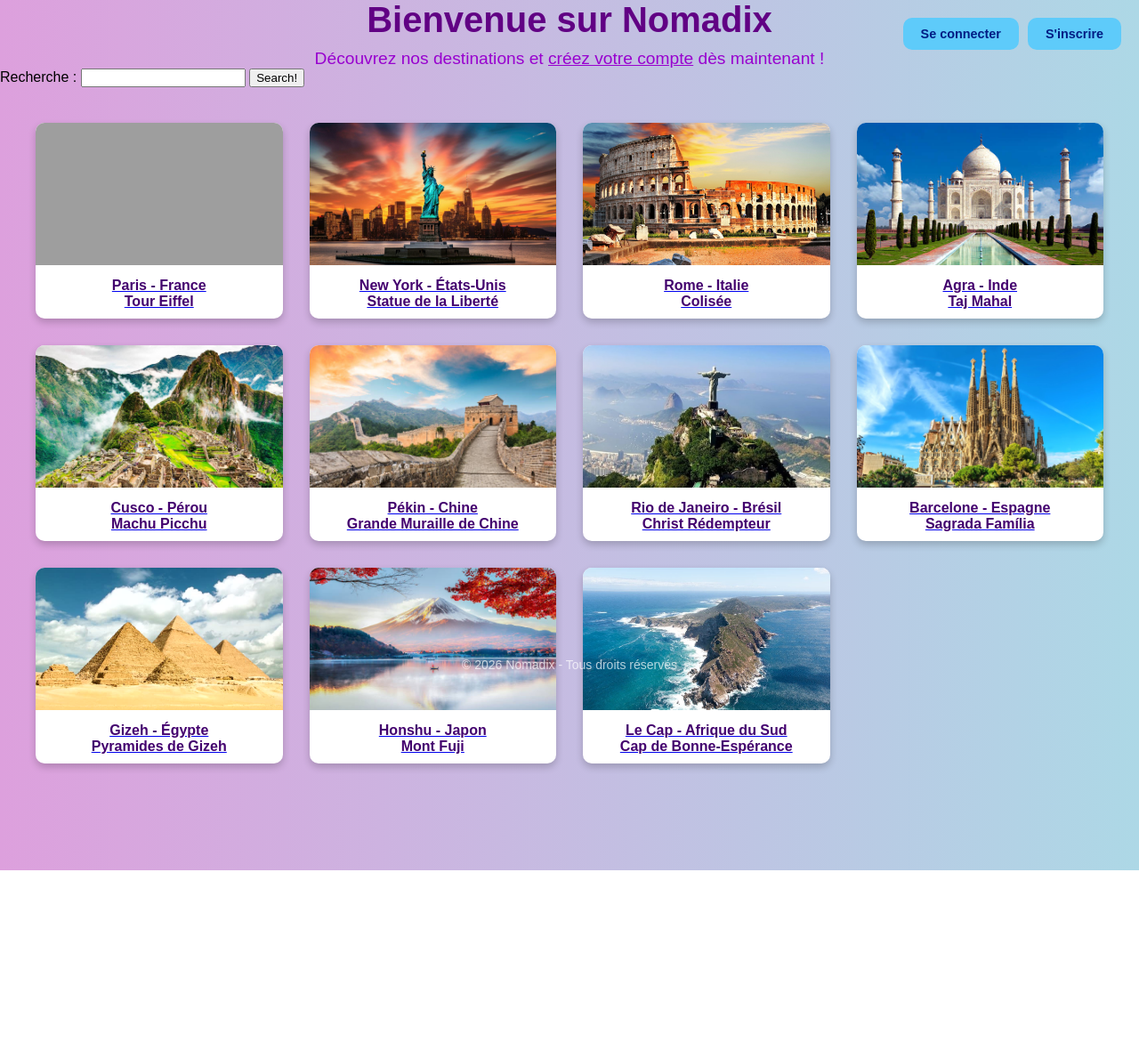
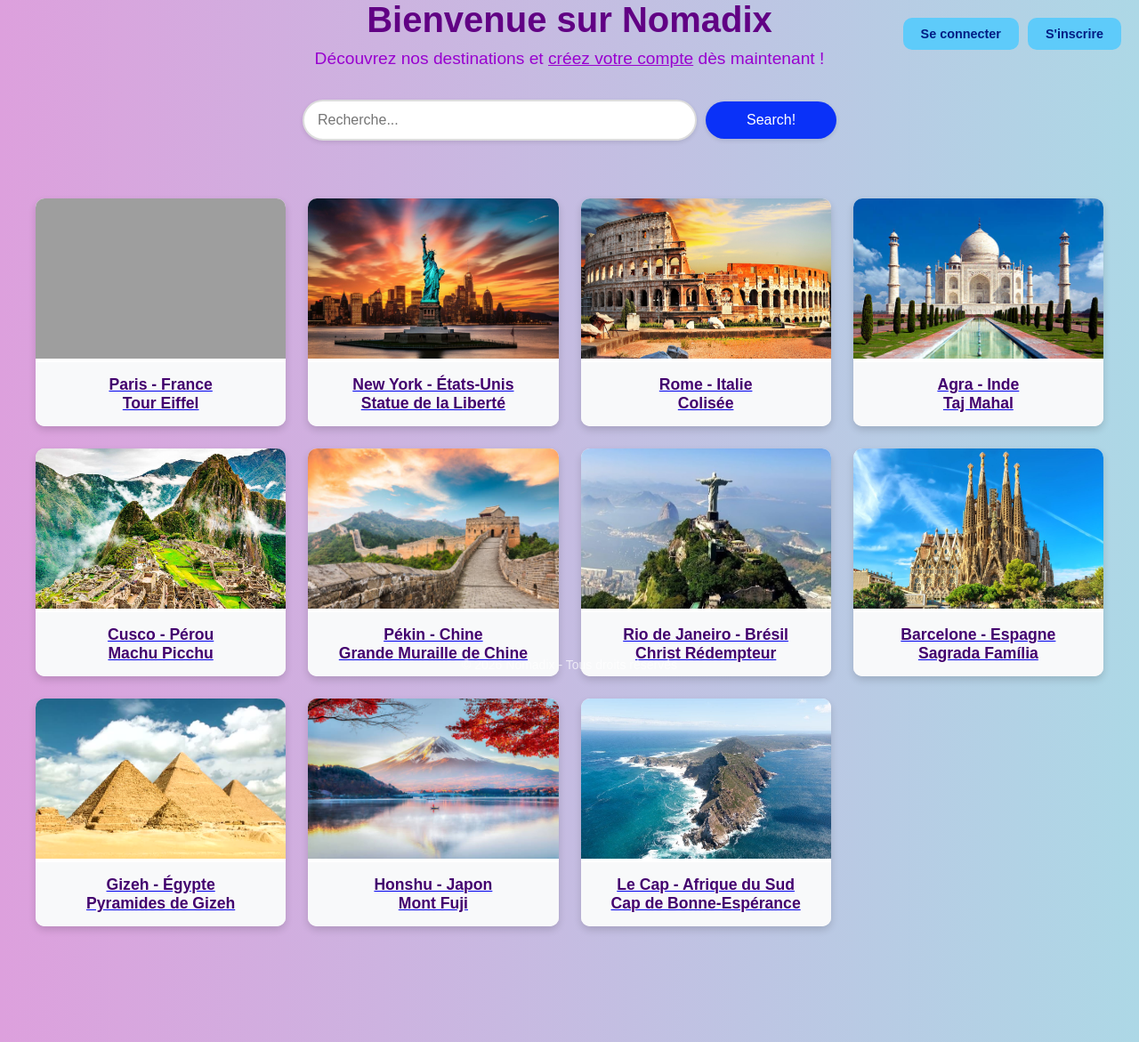
Before and after one commit to Daphne974/Nomadix, a PHP site: page / in a window 1280 px wide. Shown: the part 40-1211 px from the top of the page at 89% size. Before the commit the page ends 1018 px from the top, so only its background shows below. Run offline with PHP 8.4, Linux system fonts and the light colour scheme; data comes from the database, SQL or seed files in the repository; grey boxes are pictures that could not be loaded.

Commit message:
barre de recherche

```diff
--- a/public/css/style.css
+++ b/public/css/style.css
@@ -271,3 +271,148 @@ footer {
         margin-top: 20px;
     }
 }
+
+/* ========== Barre de recherche ========== */
+.search {
+    width: 100%;
+    max-width: 600px;
+    margin: 20px auto;
+    padding: 15px;
+    text-align: center;
+}
+
+.search form {
+    display: flex;
+    justify-content: center;
+    align-items: center;
+    gap: 10px;
+    width: 100%;
+}
+
+.search input[type="text"] {
+    width: 70%;
+    padding: 12px 15px;
+    border: 2px solid #ddd;
+    border-radius: 30px;
+    font-size: 16px;
+    outline: none;
+    transition: border-color 0.3s ease, box-shadow 0.3s ease;
+    box-shadow: 0 2px 5px rgba(0, 0, 0, 0.1);
+}
+
+.search input[type="text"]:focus {
+    border-color: rgb(10, 49, 248);
+    box-shadow: 0 0 0 3px rgba(10, 49, 248, 0.2);
+}
+
+.search input[type="submit"] {
+    width: 25%;
+    padding: 12px 15px;
+    background-color: rgb(10, 49, 248);
+    color: white;
+    border: none;
+    border-radius: 30px;
+    font-size: 16px;
+    cursor: pointer;
+    transition: background-color 0.3s ease, transform 0.2s ease;
+    box-shadow: 0 2px 5px rgba(0, 0, 0, 0.1);
+}
+
+.search input[type="submit"]:hover {
+    background-color: rgb(0, 191, 255);
+    transform: translateY(-2px);
+}
+
+.search input[type="submit"]:active {
+    transform: translateY(0);
+}
+
+/* Style pour le label "Recherche :" */
+.search label {
+    display: block;
+    margin-bottom: 8px;
+    color: rgb(97, 0, 132);
+    font-weight: bold;
+    font-size: 1.1em;
+}
+
+/* Responsive pour la barre de recherche */
+@media (max-width: 768px) {
+    .search form {
+        flex-direction: column;
+        gap: 10px;
+    }
+
+    .search input[type="text"],
+    .search input[type="submit"] {
+        width: 100%;
+    }
+
+    .search label {
+        font-size: 1em;
+    }
+}
+
+/* Animation pour la barre de recherche */
+@keyframes pulse {
+    0% { box-shadow: 0 0 0 0 rgba(10, 49, 248, 0.4); }
+    70% { box-shadow: 0 0 0 10px rgba(10, 49, 248, 0); }
+    100% { box-shadow: 0 0 0 0 rgba(10, 49, 248, 0); }
+}
+
+.search input[type="text"]:focus {
+    animation: pulse 1.5s infinite;
+}
+
+/* Style pour les résultats de recherche */
+.destinations {
+    display: grid;
+    grid-template-columns: repeat(auto-fill, minmax(280px, 1fr));
+    gap: 25px;
+    padding: 20px;
+    max-width: 1200px;
+    margin: 30px auto;
+}
+
+.destination {
+    background-color: white;
+    border-radius: 10px;
+    overflow: hidden;
+    box-shadow: 0 4px 8px rgba(0, 0, 0, 0.15);
+    transition: transform 0.3s ease, box-shadow 0.3s ease;
+    position: relative;
+}
+
+.destination:hover {
+    transform: translateY(-5px);
+    box-shadow: 0 8px 16px rgba(0, 0, 0, 0.2);
+}
+
+.destination img {
+    width: 100%;
+    height: 180px;
+    object-fit: cover;
+    transition: transform 0.5s ease;
+}
+
+.destination:hover img {
+    transform: scale(1.05);
+}
+
+.city-name {
+    padding: 15px;
+    text-align: center;
+    background-color: #f8f9fa;
+    color: rgb(67, 0, 110);
+    font-weight: bold;
+    font-size: 1.1em;
+}
+
+/* Message "Aucune destination trouvée" */
+.destinations p {
+    grid-column: 1 / -1;
+    text-align: center;
+    color: rgb(97, 0, 132);
+    font-size: 1.2em;
+    padding: 20px;
+}
--- a/views/home.php
+++ b/views/home.php
@@ -23,7 +23,7 @@ require_once __DIR__ . '/header.php';
 
     <div class="search">
         <form method="POST" action="index.php">
-            Recherche : <input type="text" name="recherche" value="<?= htmlspecialchars($recherche ?? '') ?>">
+            <input type="text" name="recherche" value="<?= htmlspecialchars($recherche ?? '') ?>" placeholder="Recherche...">
             <input type="submit" value="Search!">
         </form>
     </div>
```
